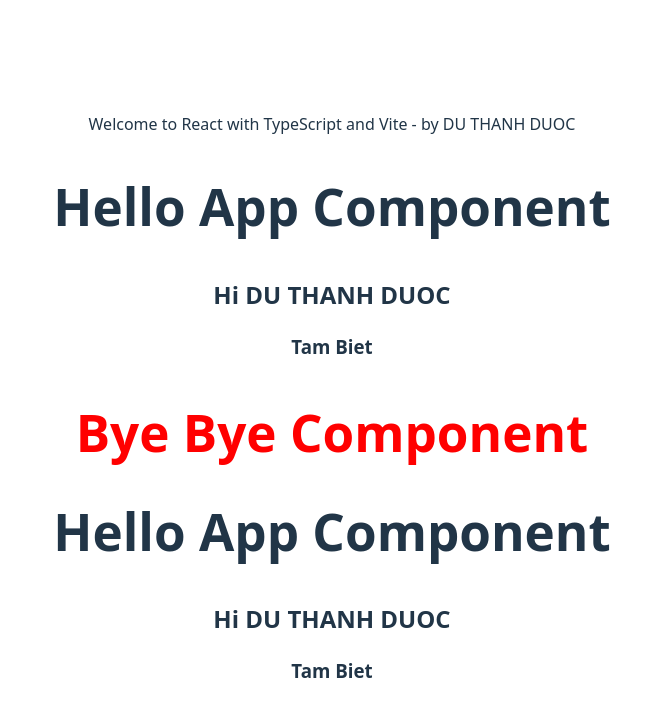
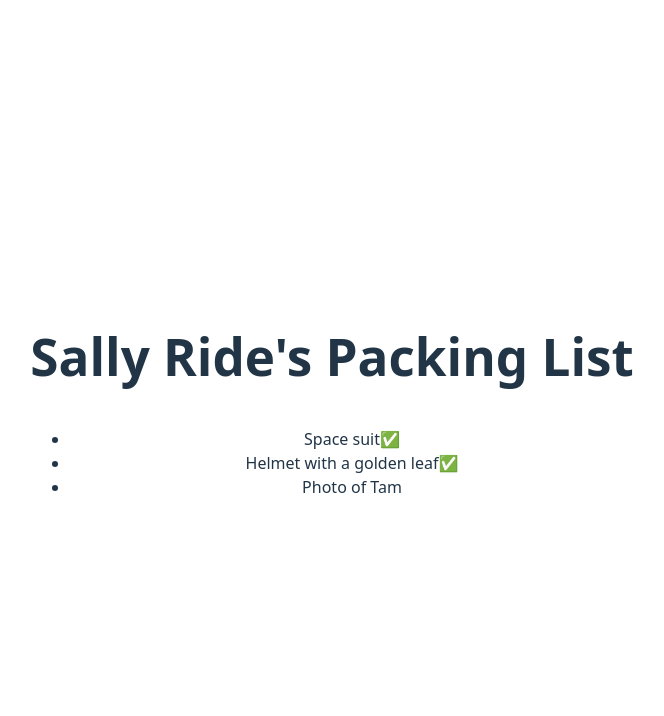
Before and after one commit to duthanhduoc/react-co-ban, a React (Vite) app: page / in a window 1280 px wide. Shown: the top 716 px of the page, without its empty margins (308-972 px from the left). Built offline with nearby package versions, Linux system fonts and the light colour scheme.

Commit message:
Render có điều kiện

```diff
--- a/src/App.tsx
+++ b/src/App.tsx
@@ -1,19 +1,31 @@
 import './App.css'
-import HelloWorld from './HelloWorld'
-import Layout from './Layout'
+// truthy: số khác 0, string khác rỗng, true, object, array
+// falsy: 0, '', false, null, undefined, NaN
+function Item({ name, isPacked }: { name: string; isPacked: boolean }) {
+  return (
+    <li className='item'>
+      {name}
+      {isPacked && '✅'}
+    </li>
+  )
+}
 
+function PackingList() {
+  return (
+    <section>
+      <h1>Sally Ride's Packing List</h1>
+      <ul>
+        <Item isPacked={true} name='Space suit' />
+        <Item isPacked={true} name='Helmet with a golden leaf' />
+        <Item isPacked={false} name='Photo of Tam' />
+      </ul>
+    </section>
+  )
+}
 function App() {
-  const title = 'Hello App Component'
   return (
     <>
-      <Layout>
-        <p>Welcome to React with TypeScript and Vite - by DU THANH DUOC</p>
-        <HelloWorld
-          title1={title}
-          title2='Hi DU THANH DUOC'
-          title3='Tam Biet'
-        />
-      </Layout>
+      <PackingList />
     </>
   )
 }
--- a/src/ByeBye.tsx
+++ /dev/null
@@ -1,18 +0,0 @@
-export default function ByeBye({
-  title1,
-  title2,
-  title3 = 'Xin Chao',
-}: {
-  title1: string
-  title2: string
-  title3?: string
-}) {
-  return (
-    <div>
-      <h1 style={{ color: 'red' }}>Bye Bye Component</h1>
-      <h1>{title1}</h1>
-      <h2>{title2}</h2>
-      <h3>{title3}</h3>
-    </div>
-  )
-}
--- a/src/HelloWorld.tsx
+++ /dev/null
@@ -1,25 +0,0 @@
-import ByeBye from './ByeBye'
-
-const HelloWorld = (props: {
-  title1: string
-  title2: string
-  title3?: string
-}) => {
-  return (
-    <>
-      <div>
-        <h1>{props.title1}</h1>
-        <h2>{props.title2}</h2>
-        <h3>{props.title3}</h3>
-        <ByeBye
-          {...props}
-          // title1={props.title1}
-          // title2={props.title2}
-          // title3={props.title3}
-        />
-      </div>
-    </>
-  )
-}
-
-export default HelloWorld
--- a/src/Layout.tsx
+++ /dev/null
@@ -1,3 +0,0 @@
-export default function Layout({ children }: { children?: React.ReactNode }) {
-  return <section className='container'>{children}</section>
-}
```
